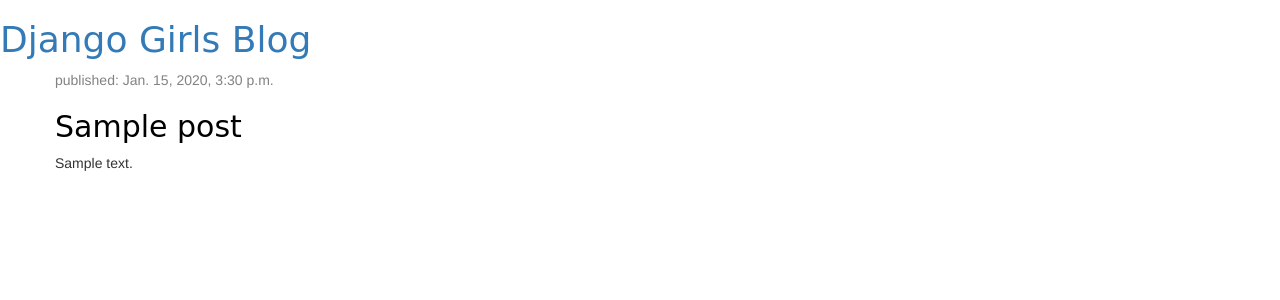
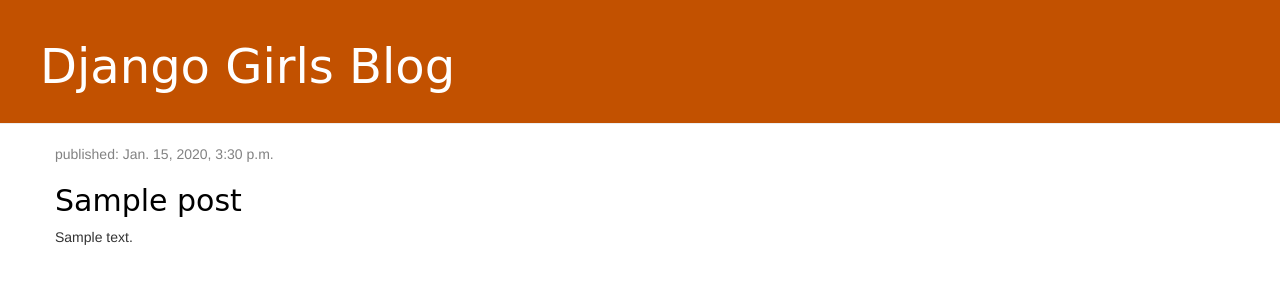
Before and after one commit to Tejav433/my-first-blog, a Django app: template blog/templates/blog/post_list.html in a window 1280 px wide. Shown: the top 300 px of the page. Run offline with Django 3.2, Linux system fonts and the light colour scheme; the template is opened without the code that fills it: values that come from a table or form of the project are taken from there, others are empty; tables that the repository leaves empty hold one stand-in row (values such as "Sample post"); some libraries are stand-ins or nearby versions.

Commit message:
modified css

```diff
--- a/blog/templates/blog/post_list.html
+++ b/blog/templates/blog/post_list.html
@@ -2,12 +2,12 @@
 <html>
     <head>
         <title>Django Girls blog</title>
-        <link rel="stylesheet" href="//maxcdn.bootstrapcdn.com/bootstrap/3.2.0/css/bootstrap.min.css">
-        <link rel="stylesheet" href="//maxcdn.bootstrapcdn.com/bootstrap/3.2.0/css/bootstrap-theme.min.css">
+        <link rel="stylesheet" href="https://maxcdn.bootstrapcdn.com/bootstrap/3.2.0/css/bootstrap.min.css">
+        <link rel="stylesheet" href="https://maxcdn.bootstrapcdn.com/bootstrap/3.2.0/css/bootstrap-theme.min.css">
         <link rel="stylesheet" href="{% static 'css/blog.css' %}">
     </head>
     <body>
-        <div>
+        <div class="page-header">
             <h1><a href="/">Django Girls Blog</a></h1>
         </div>
 
@@ -27,7 +27,5 @@
                 </div>
             </div>
         </div>
-
-
      </body>
 </html>
```
Lines whose indentation alone changed are shown as unchanged.
